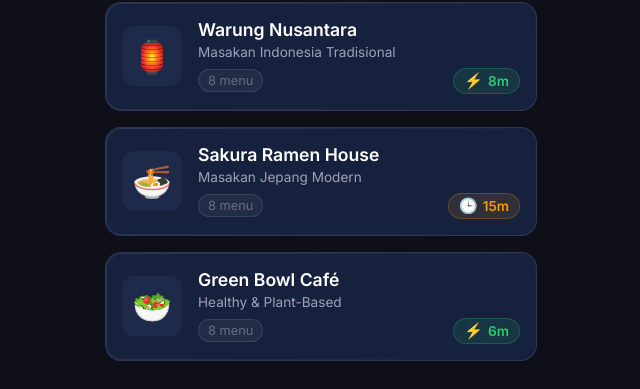
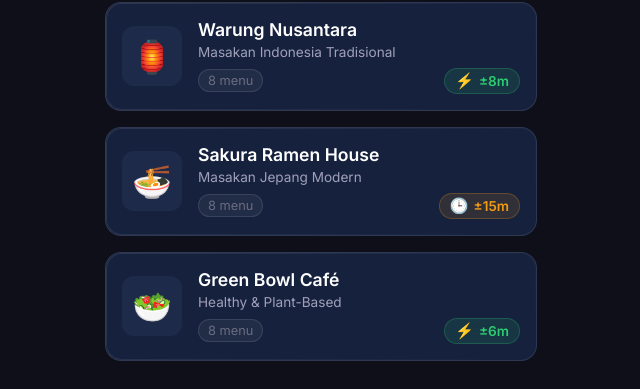
Before and after one commit to ZynxZyn/cleardine, a React (Vite) app: page /order in a window 1280 px wide. Shown: the part 837-1226 px from the top of the page, without its empty margins (319-959 px from the left). Built offline with nearby package versions, Linux system fonts and the light colour scheme.

Commit message:
Add-plus-minus-symbol-to-estimated-time

```diff
--- a/src/components/TenantCard/TenantCard.jsx
+++ b/src/components/TenantCard/TenantCard.jsx
@@ -19,7 +19,7 @@ const TenantCard = ({ tenant, onClick }) => {
           <span className="tenant-menu-count">{tenant.menuCount} menu</span>
           <div className={`tenant-speed-pill ${isBusy ? 'busy' : 'normal'}`} title={isBusy ? "Dapur padat (estimasi ~15m)" : "Dapur lancar (estimasi ~8m)"}>
             <span className="speed-icon">{icon}</span>
-            <span className="speed-time">{avgTime}</span>
+            <span className="speed-time">±{avgTime}</span>
           </div>
         </div>
       </div>
```
